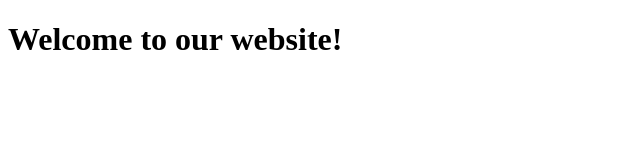
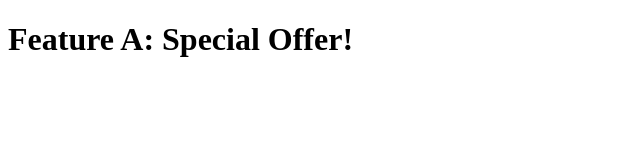
Before and after one commit to wdcafe-example/test-project2, a plain HTML site: page index.html in a window 1280 px wide. Shown: the whole page, without its empty margins (0-640 px from the left). Drawn offline with Linux system fonts and the light colour scheme.

Commit message:
인덱스페이지 수정

```diff
--- a/index.html
+++ b/index.html
@@ -6,6 +6,6 @@
   <title>깃 병합 충돌 테스트</title>
 </head>
 <body>
-  <h1>Welcome to our website!</h1>
+  <h1>Feature A: Special Offer!</h1>
 </body>
 </html>
```
